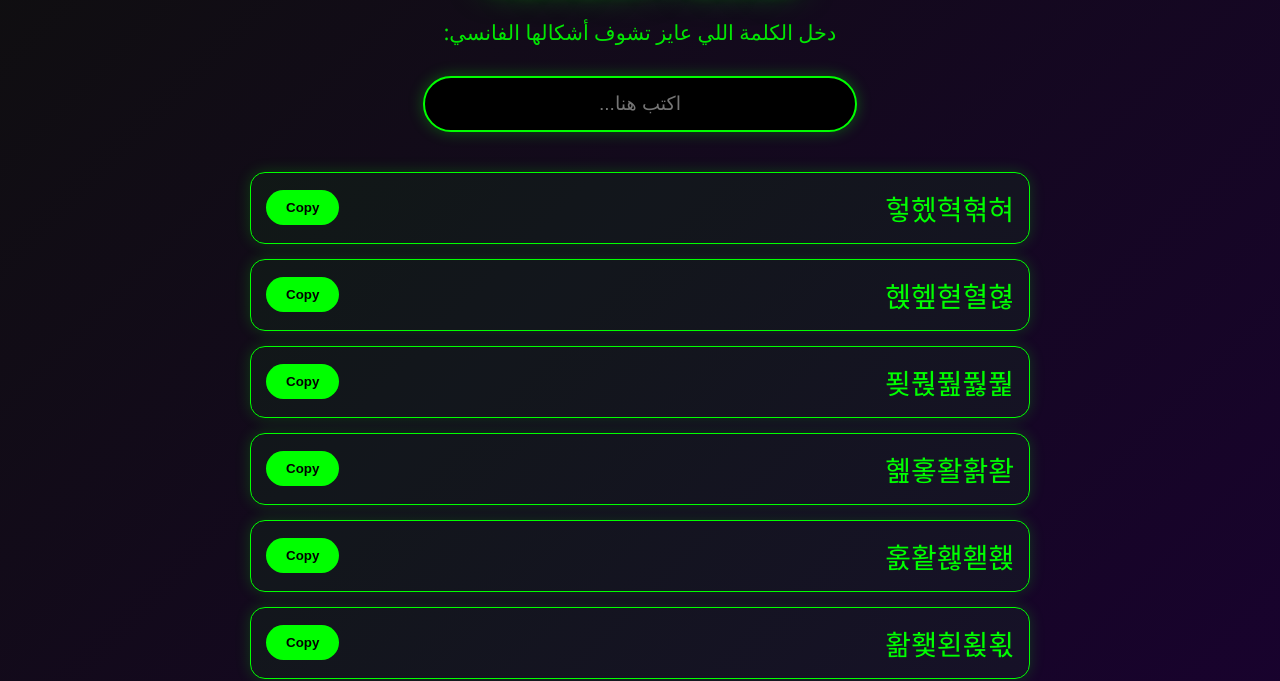
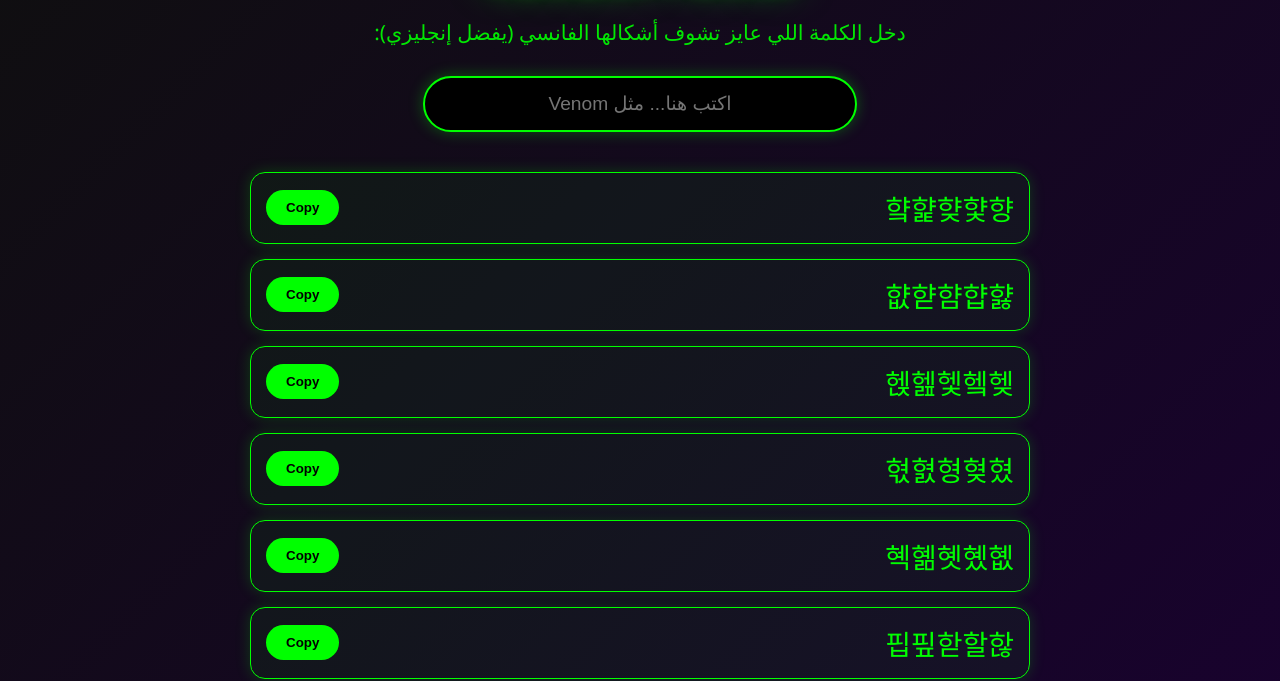
Before and after one commit to TheRealVenom1/venom-fonts-web, a plain HTML site: page index.html in a window 1280 px wide. Shown: the part 120-801 px from the top of the page. Drawn offline with Linux system fonts and the light colour scheme.

Commit message:
Update index.html

```diff
--- a/index.html
+++ b/index.html
@@ -95,60 +95,46 @@
 </head>
 <body>
     <h1>Venom Fonts</h1>
-    <p>دخل الكلمة اللي عايز تشوف أشكالها الفانسي:</p>
-    <input type="text" id="input" placeholder="اكتب هنا...">
+    <p>دخل الكلمة اللي عايز تشوف أشكالها الفانسي (يفضل إنجليزي):</p>
+    <input type="text" id="input" placeholder="اكتب هنا... مثل Venom">
     <div class="container" id="outputs"></div>
 
     <script>
-        // 10 أشكال مختلفة تماماً (مضمونة 100%)
-        const fontStyles = [
-            "𝗕𝗼𝗹𝗱 𝗦𝗮𝗻𝘀",          // Bold Sans
-            "𝘽𝙤𝙡𝙙 𝙎𝙚𝙧𝙞𝙛",          // Bold Serif
-            "𝐁𝐨𝐥𝐝 𝐌𝐚𝐭𝐡",          // Mathematical Bold
-            "𝒃𝒐𝒍𝒅 𝒊𝒕𝒂𝒍𝒊𝒄 𝒔𝒆𝒓𝒊𝒇", // Bold Italic Serif
-            "𝓑𝓸𝓵𝓭 𝓢𝓬𝓻𝓲𝓹𝓽",       // Bold Script
-            "𝔹𝕠𝕝𝕕 𝔽𝕣𝕒𝕜𝕥𝕦𝕣",     // Bold Fraktur
-            "𝙱𝚘𝚕𝚍 𝙼𝚘𝚗𝚘𝚜𝚙𝚊𝚌𝚎",    // Bold Monospace
-            "🅑🅞🅛🅓 🅢🅠🅤🅐🅡🅔🅓",      // Squared
-            "Ⓑⓞⓛⓓ Ⓒⓘⓡⓒⓛⓔⓓ",      // Circled
-            "ʙᴏʟᴅ sᴍᴀʟʟ ᴄᴀᴘs"     // Small Caps
-        ];
-
-        const fontMaps = [
-            // 1. Bold Sans
-            str => str.replace(/[A-Za-z]/g, c => String.fromCharCode(c.charCodeAt(0) + (c <= 'Z' ? 120205 : 120211))),
-            // 2. Bold Serif
-            str => str.replace(/[A-Za-z]/g, c => String.fromCharCode(c.charCodeAt(0) + (c <= 'Z' ? 120211 : 120217))),
-            // 3. Mathematical Bold
-            str => str.replace(/[A-Za-z]/g, c => String.fromCharCode(c.charCodeAt(0) + (c <= 'Z' ? 119808 : 119860))),
-            // 4. Bold Italic Serif
-            str => str.replace(/[A-Za-z]/g, c => String.fromCharCode(c.charCodeAt(0) + (c <= 'Z' ? 120276 : 120302))),
-            // 5. Bold Script
-            str => str.replace(/[A-Za-z]/g, c => String.fromCharCode(c.charCodeAt(0) + (c <= 'Z' ? 120302 : 120328))),
-            // 6. Bold Fraktur
-            str => str.replace(/[A-Za-z]/g, c => String.fromCharCode(c.charCodeAt(0) + (c <= 'Z' ? 120328 : 120354))),
-            // 7. Bold Monospace
-            str => str.replace(/[A-Za-z]/g, c => String.fromCharCode(c.charCodeAt(0) + (c <= 'Z' ? 120257 : 120263))),
-            // 8. Squared (كبير فقط، صغير مش متوفر)
-            str => str.replace(/[A-Z]/g, c => '🅰🅱🅲🅳🅴🅵🅶🅷🅸🅹🅺🅻🅼🅽🅾🅿🆀🆁🆂🆃🆄🆅🆆🆇🆈🆉'[c.charCodeAt(0)-65] || c)
-                   .replace(/[a-z]/g, c => c.toUpperCase()), // الصغيرة نحولها كبيرة
-            // 9. Circled
-            str => str.replace(/[A-Za-z]/g, c => (c <= 'Z' ? 'ⒶⒷⒸⒹⒺⒻⒼⒽⒾⒿⓀⓁⓂⓃⓄⓅⓆⓇⓈⓉⓊⓋⓌⓍⓎⓏ' : 'ⓐⓑⓒⓓⓔⓕⓖⓗⓘⓙⓚⓛⓜⓝⓞⓟⓠⓡⓢⓣⓤⓥⓦⓧⓨⓩ')[c <= 'Z' ? c.charCodeAt(0)-65 : c.charCodeAt(0)-97]),
-            // 10. Small Caps (صغير فقط للحروف الصغيرة، الكبيرة تبقى عادي)
-            str => str.replace(/[a-z]/g, c => 'ᴀʙᴄᴅᴇꜰɢʜɪᴊᴋʟᴍɴᴏᴘQʀꜱᴛᴜᴠᴡxʏᴢ'[c.charCodeAt(0)-97])
+        const styles = [
+            // 1. Bold Serif 𝐀 𝐚
+            text => text.replace(/[A-Za-z]/g, c => String.fromCharCode(c.charCodeAt(0) + (c <= 'Z' ? 120211 - 65 : 120217 - 97))),
+            // 2. Sans Bold 𝗔 𝗮
+            text => text.replace(/[A-Za-z]/g, c => String.fromCharCode(c.charCodeAt(0) + (c <= 'Z' ? 120205 - 65 : 120211 - 97))),
+            // 3. Bold Italic 𝑨 𝒂
+            text => text.replace(/[A-Za-z]/g, c => String.fromCharCode(c.charCodeAt(0) + (c <= 'Z' ? 120276 - 65 : 120302 - 97))),
+            // 4. Bold Script 𝓐 𝓪
+            text => text.replace(/[A-Za-z]/g, c => String.fromCharCode(c.charCodeAt(0) + (c <= 'Z' ? 120302 - 65 : 120328 - 97))),
+            // 5. Bold Fraktur 𝕬 𝕒
+            text => text.replace(/[A-Za-z]/g, c => String.fromCharCode(c.charCodeAt(0) + (c <= 'Z' ? 120328 - 65 : 120354 - 97))),
+            // 6. Double Struck 𝔸 𝕒
+            text => text.replace(/[A-Za-z]/g, c => String.fromCharCode(c.charCodeAt(0) + (c <= 'Z' ? 120120 - 65 : 120146 - 97))),
+            // 7. Monospace 𝙰 𝚊
+            text => text.replace(/[A-Za-z]/g, c => String.fromCharCode(c.charCodeAt(0) + (c <= 'Z' ? 120263 - 65 : 120289 - 97))),
+            // 8. Circled Ⓐ ⓐ
+            text => text.replace(/[A-Za-z]/g, c => String.fromCharCode(c <= 'Z' ? 9398 + (c.charCodeAt(0) - 65) : 9424 + (c.charCodeAt(0) - 97))),
+            // 9. Squared 🄰 (upper only, lower to upper)
+            text => text.replace(/[A-Z]/g, c => '🄰🄱🄲🄳🄴🄵🄶🄷🄸🄹🄺🄻🄼🄽🄾🄿🅀🅁🅂🅃🅄🅅🅆🅇🅈🅉'[c.charCodeAt(0)-65] || c)
+                    .replace(/[a-z]/g, c => '🄰🄱🄲🄳🄴🄵🄶🄷🄸🄹🄺🄻🄼🄽🄾🄿🅀🅁🅂🅃🅄🅅🅆🅇🅈🅉'[c.charCodeAt(0)-65]),
+            // 10. Small Caps ᴀ ʙ ᴄ (lower only, upper normal)
+            text => text.replace(/[a-z]/g, c => 'ᴀʙᴄᴅᴇꜰɢʜɪᴊᴋʟᴍɴᴏᴘQʀꜱᴛᴜᴠᴡxʏᴢ'[c.charCodeAt(0)-97])
         ];
 
         const input = document.getElementById('input');
         const outputs = document.getElementById('outputs');
 
         input.addEventListener('input', generateStyles);
-        generateStyles(); // مثال افتراضي
+        generateStyles(); // مثال "Venom"
 
         function generateStyles() {
             const text = input.value || "Venom";
             outputs.innerHTML = '';
-            fontStyles.forEach((name, index) => {
-                const styledText = fontMaps[index](text);
+            styles.forEach((map, index) => {
+                let styledText = map(text);
                 const div = document.createElement('div');
                 div.className = 'style';
                 div.innerHTML = `
```
